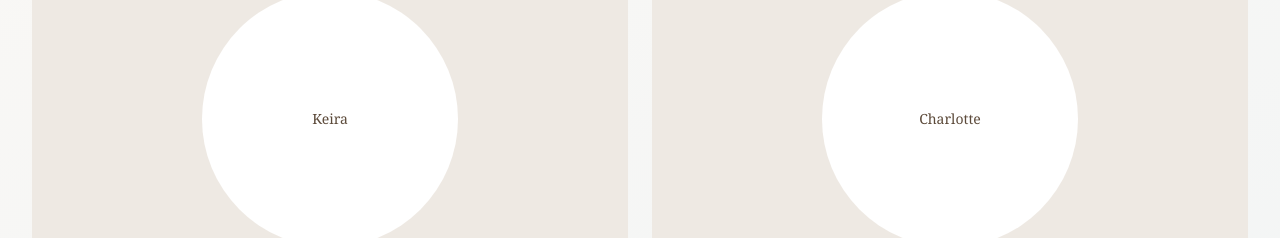
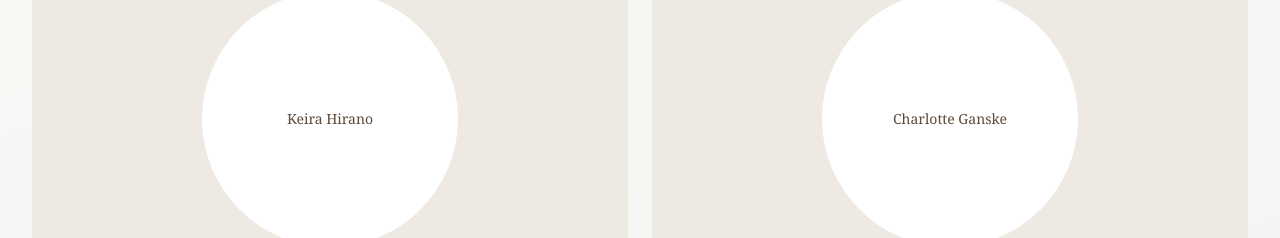
Before and after one commit to CharGans/kcmedia, a React (Vite) app: page /about in a window 1280 px wide. Shown: the part 233-471 px from the top of the page. Built offline with nearby package versions, Linux system fonts and the light colour scheme.

Commit message:
updated names on about us

```diff
--- a/src/pages/About.jsx
+++ b/src/pages/About.jsx
@@ -7,12 +7,12 @@ export default function About() {
 
       <div className="grid grid-cols-1 sm:grid-cols-2 gap-6">
         <ProfileCard
-          name="Keira"
+          name="Keira Hirano"
           title="CO - CEO"
           bio="Hi, I'm Keira! hapa laba shooba, libba tooba yabba!"
         />
         <ProfileCard
-          name="Charlotte"
+          name="Charlotte Ganske"
           title="CO - CEO"
           bio="Hi, I'm Charlotte! hapa laba shooba, libba tooba yabba!"
         />
```
